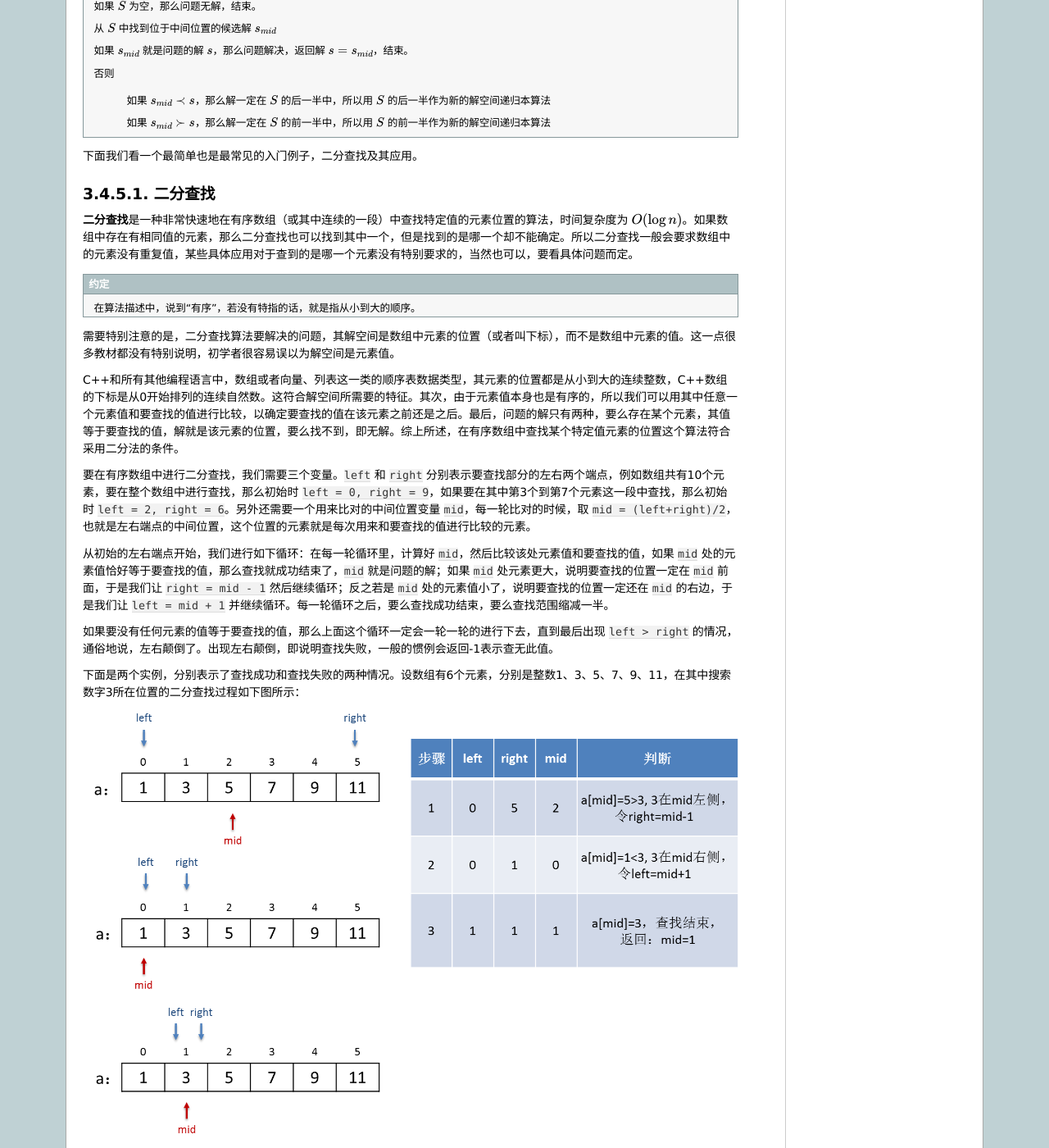
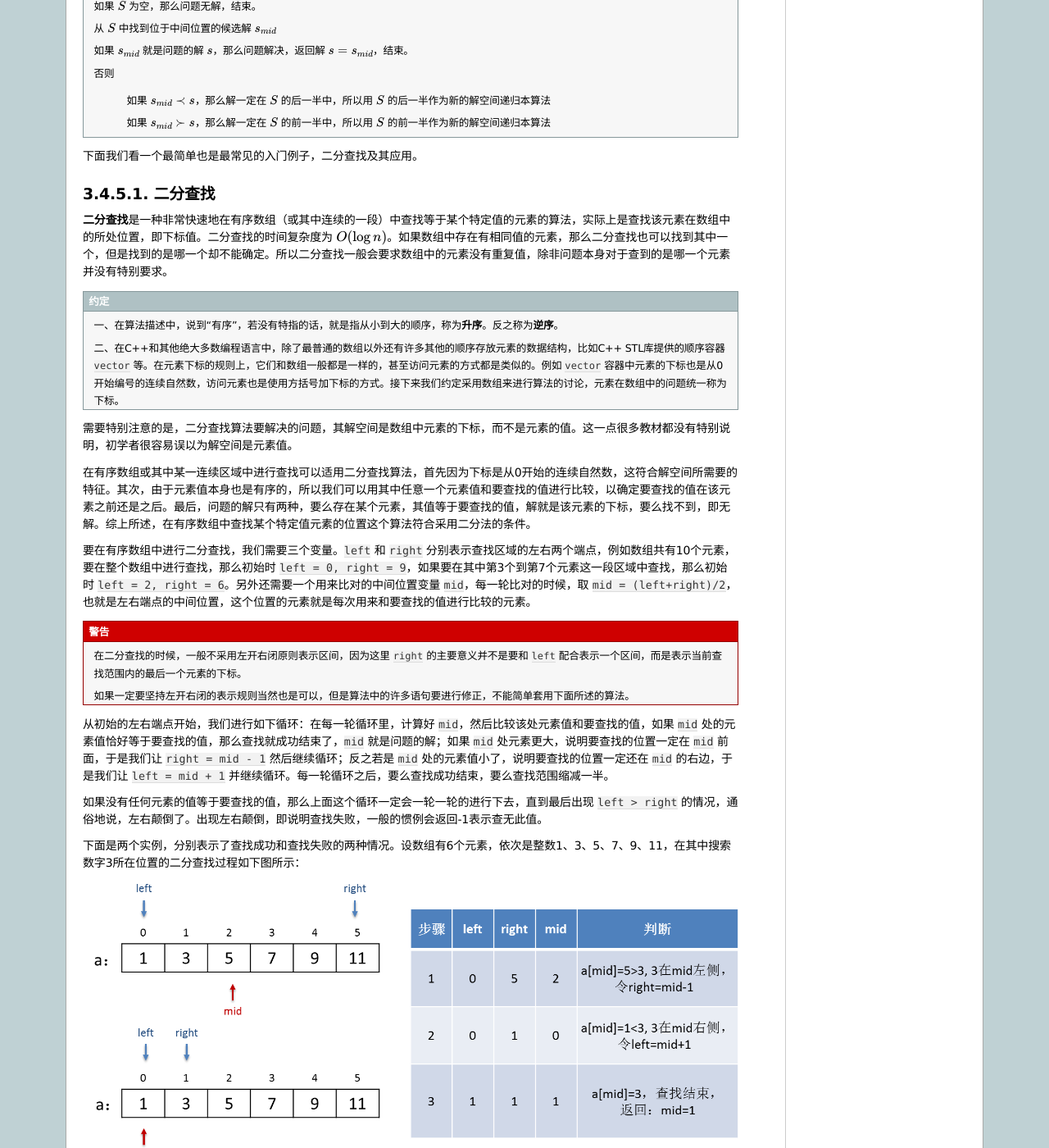
Before and after one commit to majorli/algo_guide, a Sphinx documentation site: the page built from source/ch02/sec04/245_bin_search.rst, in a window 1280 px wide and 1400 px high, scrolled down 1369 px. Shown: the whole window at 82% size. Built offline with Sphinx 7.4.7, drawn with Linux system fonts in a browser that asks for light colours; formulas are drawn with MathJax 3; some of the changed text lies outside the part shown.

Commit message:
20200419_1628draft_245_ok_246_proofreading

```diff
--- a/source/ch02/sec04/245_bin_search.rst
+++ b/source/ch02/sec04/245_bin_search.rst
@@ -29,13 +29,13 @@
 
 3. 候选解之间可以通过某一种特定的规则来进行比较，确定相互顺序。
 
-   最常见的比较规则即为数的大小关系，但并不仅限于此。我们已经见过的一种并非数的大小关系的次序就是字符串的字典序，今后我们还会在图结构中看到所谓的图节点的“拓扑序”。总之，有一种明确的比较规则，能够\ :strong:`唯一确定`\ 不同候选解之间的“先后顺序”即可。
+   最常见的比较规则即为数的大小关系，但并不仅限于此。我们已经见过一种并非数的大小关系的次序就是字符串的字典序，今后我们还会在图结构中看到所谓的图节点的\ :strong:`拓扑序`\ 。总之，有一种明确的比较规则，能够\ :strong:`唯一确定`\ 不同候选解之间的先后顺序即可。
 
-   纯粹数学上的概念，元素之间若能通过一种明确的比较规则来判定一个唯一的明确的先后顺序的集合，叫做\ :strong:`良序集`，元素之间的先后顺序就叫做\ :strong:`序`。常见的整数集合、有理数集合、实数集合等都是良序集，数与数之间的大小关系就是它们的序，用小于号 :math:`\lt` 就可以表示数与数之间的序关系。
+   纯数学的概念认为，元素之间若能通过一种明确的比较规则来判定一个唯一确定的先后顺序的集合，便叫做\ :strong:`良序集`\ ，元素之间的先后顺序叫做\ :strong:`序`\ 。常见的整数集合、有理数集合、实数集合等都是良序集，数与数之间的大小关系就是它们的序，用小于号 :math:`\lt` 就可以表示数与数之间的序关系。
 
-   一般情况下，不管是整数、实数，还是字符串、图的节点，都用符号 :math:`\prec` 来表示“先于”关系，:math:`a\prec b` 表示在序关系上，:math:`a` 先于 :math:`b`。对于数的大小关系，相当于小于号 :math:`\lt`，而按照数轴左小右大的规则，我们也可以称较小的数在前、较大的数在后。
+   一般情况下，不管是整数、实数，还是字符串、图的节点，都用符号 :math:`\prec` 来表示“先于”关系，:math:`a\prec b` 表示在序关系上，:math:`a` 先于 :math:`b`\ 。对于数的大小关系，相当于小于号 :math:`\lt`\ ，而按照数轴左小右大的规则，我们也可以称较小的数在前、较大的数在后。
 
-   当然了，等于和不等于这两个关系 :math:`=,\neq` 总是通用的。另外，和数的其他三个大小关系 :math:`\le,\gt,\ge` 对应，一般的序关系还有先于等于、后于和后于等于，符号分别为 :math:`\preceq,\succ,\succeq`。
+   当然了，等于和不等于这两个关系 :math:`=,\neq` 总是通用的。另外，与数的其他三个大小关系 :math:`\le,\gt,\ge` 对应，一般的序关系还有先于等于、后于和后于等于，符号分别为 :math:`\preceq,\succ,\succeq`\ 。
 
    .. attention::
 
@@ -45,12 +45,12 @@
 
       实际上，只有小于关系是必要的，其他关系都是补充性质的。使用大于、等于这些关系只是为了便利起见，因为所有其他关系都可以用小于关系表示出来。
 
-      在C++语言中允许对任何自定义数据类型，通常是结构（struct），定义它们的关系运算，以便程序可以对自定义类型的数据进行大小比较。比如我们已经见过的C++ string，就可以直接用 ``==,!=,<,>,<=,>=`` 这六种关系运算来比较它们的字典序。而C++语言的规则规定，最少仅需要为自定义类型定义 ``<`` 运算就够了，这就是因为其他五种运算都可以用小于运算来实现。例如 ``>=`` 运算只要对 ``<`` 运算的结果取反就可以了，大于等于就是不小于。
+      在C++语言中允许对任何自定义数据类型，通常是结构（struct），定义它们的关系运算，以便程序可以对自定义类型的数据进行大小比较。比如我们已经见过的C++ string，就可以直接用 ``==,!=,<,>,<=,>=`` 这六种关系运算来比较它们的字典序。而C++语言的规则规定，最少仅需要为自定义类型定义 ``<`` 运算就够了，这是因为其他五种运算都可以用小于运算来实现。例如 ``>=`` 运算只要对 ``<`` 运算的结果取反就可以了，大于等于就是不小于。
 
       请大家思考一下，怎样仅用小于运算就能实现所有六种关系运算。
 
 
-4. 给出解空间中的任意一个候选解 :math:`s_j`，我们有办法判断它是不是问题的解 :math:`s`，如果不是，那么我们还能进一步判断它比解大还是小。换句话说，我们可以对 :math:`s_j` 和 :math:`s` 进行序的比较。
+4. 给出解空间中的任意一个候选解 :math:`s_j`\ ，我们有办法判断它是不是问题的解 :math:`s`\ ，如果不是，那么我们还能进一步判断它比解大还是小。换句话说，我们可以对 :math:`s_j` 和 :math:`s` 进行序的比较。
 
 
 满足以上四个条件的问题，可以用二分法求解。二分算法的基本框架如下：
@@ -63,13 +63,13 @@
 
    从 :math:`S` 中找到位于中间位置的候选解 :math:`s_{mid}`
 
-   如果 :math:`s_{mid}` 就是问题的解 :math:`s`，那么问题解决，返回解 :math:`s=s_{mid}`，结束。
+   如果 :math:`s_{mid}` 就是问题的解 :math:`s`，那么问题解决，返回解 :math:`s=s_{mid}`\ ，结束。
 
    否则
 
-       如果 :math:`s_{mid} \prec s`，那么解一定在 :math:`S` 的后一半中，所以用 :math:`S` 的后一半作为新的解空间递归本算法
+       如果 :math:`s_{mid} \prec s`\ ，那么解一定在 :math:`S` 的后一半中，所以用 :math:`S` 的后一半作为新的解空间递归本算法
 
-       如果 :math:`s_{mid} \succ s`，那么解一定在 :math:`S` 的前一半中，所以用 :math:`S` 的前一半作为新的解空间递归本算法
+       如果 :math:`s_{mid} \succ s`\ ，那么解一定在 :math:`S` 的前一半中，所以用 :math:`S` 的前一半作为新的解空间递归本算法
 
 
 下面我们看一个最简单也是最常见的入门例子，二分查找及其应用。
@@ -78,23 +78,31 @@
 二分查找
 ^^^^^^^^^^^^^^^^^^^^^^^^^^^^^^^^^^
 
-:strong:`二分查找`\ 是一种非常快速地在有序数组（或其中连续的一段）中查找特定值的元素位置的算法，时间复杂度为 :math:`O(\log n)`。如果数组中存在有相同值的元素，那么二分查找也可以找到其中一个，但是找到的是哪一个却不能确定。所以二分查找一般会要求数组中的元素没有重复值，某些具体应用对于查到的是哪一个元素没有特别要求的，当然也可以，要看具体问题而定。
+:strong:`二分查找`\ 是一种非常快速地在有序数组（或其中连续的一段）中查找等于某个特定值的元素的算法，实际上是查找该元素在数组中的所处位置，即下标值。二分查找的时间复杂度为 :math:`O(\log n)`\ 。如果数组中存在有相同值的元素，那么二分查找也可以找到其中一个，但是找到的是哪一个却不能确定。所以二分查找一般会要求数组中的元素没有重复值，除非问题本身对于查到的是哪一个元素并没有特别要求。
 
 .. admonition:: 约定
 
-   在算法描述中，说到“有序”，若没有特指的话，就是指从小到大的顺序。
+   一、在算法描述中，说到“有序”，若没有特指的话，就是指从小到大的顺序，称为\ :strong:`升序`\ 。反之称为\ :strong:`逆序`\ 。
 
-需要特别注意的是，二分查找算法要解决的问题，其解空间是数组中元素的位置（或者叫下标），而不是数组中元素的值。这一点很多教材都没有特别说明，初学者很容易误以为解空间是元素值。
+   二、在C++和其他绝大多数编程语言中，除了最普通的数组以外还有许多其他的顺序存放元素的数据结构，比如C++ STL库提供的顺序容器 ``vector`` 等。在元素下标的规则上，它们和数组一般都是一样的，甚至访问元素的方式都是类似的。例如 ``vector`` 容器中元素的下标也是从0开始编号的连续自然数，访问元素也是使用方括号加下标的方式。接下来我们约定采用数组来进行算法的讨论，元素在数组中的问题统一称为下标。
 
-C++和所有其他编程语言中，数组或者向量、列表这一类的顺序表数据类型，其元素的位置都是从小到大的连续整数，C++数组的下标是从0开始排列的连续自然数。这符合解空间所需要的特征。其次，由于元素值本身也是有序的，所以我们可以用其中任意一个元素值和要查找的值进行比较，以确定要查找的值在该元素之前还是之后。最后，问题的解只有两种，要么存在某个元素，其值等于要查找的值，解就是该元素的位置，要么找不到，即无解。综上所述，在有序数组中查找某个特定值元素的位置这个算法符合采用二分法的条件。
+需要特别注意的是，二分查找算法要解决的问题，其解空间是数组中元素的下标，而不是元素的值。这一点很多教材都没有特别说明，初学者很容易误以为解空间是元素值。
 
-要在有序数组中进行二分查找，我们需要三个变量。``left`` 和 ``right`` 分别表示要查找部分的左右两个端点，例如数组共有10个元素，要在整个数组中进行查找，那么初始时 ``left = 0, right = 9``，如果要在其中第3个到第7个元素这一段中查找，那么初始时 ``left = 2, right = 6``。另外还需要一个用来比对的中间位置变量 ``mid``，每一轮比对的时候，取 ``mid = (left+right)/2``，也就是左右端点的中间位置，这个位置的元素就是每次用来和要查找的值进行比较的元素。
+在有序数组或其中某一连续区域中进行查找可以适用二分查找算法，首先因为下标是从0开始的连续自然数，这符合解空间所需要的特征。其次，由于元素值本身也是有序的，所以我们可以用其中任意一个元素值和要查找的值进行比较，以确定要查找的值在该元素之前还是之后。最后，问题的解只有两种，要么存在某个元素，其值等于要查找的值，解就是该元素的下标，要么找不到，即无解。综上所述，在有序数组中查找某个特定值元素的位置这个算法符合采用二分法的条件。
 
-从初始的左右端点开始，我们进行如下循环：在每一轮循环里，计算好 ``mid``，然后比较该处元素值和要查找的值，如果 ``mid`` 处的元素值恰好等于要查找的值，那么查找就成功结束了，``mid`` 就是问题的解；如果 ``mid`` 处元素更大，说明要查找的位置一定在 ``mid`` 前面，于是我们让 ``right = mid - 1`` 然后继续循环；反之若是 ``mid`` 处的元素值小了，说明要查找的位置一定还在 ``mid`` 的右边，于是我们让 ``left = mid + 1`` 并继续循环。每一轮循环之后，要么查找成功结束，要么查找范围缩减一半。
+要在有序数组中进行二分查找，我们需要三个变量。\ ``left`` 和 ``right`` 分别表示查找区域的左右两个端点，例如数组共有10个元素，要在整个数组中进行查找，那么初始时 ``left = 0, right = 9``\ ，如果要在其中第3个到第7个元素这一段区域中查找，那么初始时 ``left = 2, right = 6``\ 。另外还需要一个用来比对的中间位置变量 ``mid``\ ，每一轮比对的时候，取 ``mid = (left+right)/2``\ ，也就是左右端点的中间位置，这个位置的元素就是每次用来和要查找的值进行比较的元素。
 
-如果要没有任何元素的值等于要查找的值，那么上面这个循环一定会一轮一轮的进行下去，直到最后出现 ``left > right`` 的情况，通俗地说，左右颠倒了。出现左右颠倒，即说明查找失败，一般的惯例会返回-1表示查无此值。
+.. warning::
 
-下面是两个实例，分别表示了查找成功和查找失败的两种情况。设数组有6个元素，分别是整数1、3、5、7、9、11，在其中搜索数字3所在位置的二分查找过程如下图所示：
+   在二分查找的时候，一般不采用左开右闭原则表示区间，因为这里 ``right`` 的主要意义并不是要和 ``left`` 配合表示一个区间，而是表示当前查找范围内的最后一个元素的下标。
+
+   如果一定要坚持左开右闭的表示规则当然也是可以，但是算法中的许多语句要进行修正，不能简单套用下面所述的算法。
+
+从初始的左右端点开始，我们进行如下循环：在每一轮循环里，计算好 ``mid``\ ，然后比较该处元素值和要查找的值，如果 ``mid`` 处的元素值恰好等于要查找的值，那么查找就成功结束了，\ ``mid`` 就是问题的解；如果 ``mid`` 处元素更大，说明要查找的位置一定在 ``mid`` 前面，于是我们让 ``right = mid - 1`` 然后继续循环；反之若是 ``mid`` 处的元素值小了，说明要查找的位置一定还在 ``mid`` 的右边，于是我们让 ``left = mid + 1`` 并继续循环。每一轮循环之后，要么查找成功结束，要么查找范围缩减一半。
+
+如果没有任何元素的值等于要查找的值，那么上面这个循环一定会一轮一轮的进行下去，直到最后出现 ``left > right`` 的情况，通俗地说，左右颠倒了。出现左右颠倒，即说明查找失败，一般的惯例会返回-1表示查无此值。
+
+下面是两个实例，分别表示了查找成功和查找失败的两种情况。设数组有6个元素，依次是整数1、3、5、7、9、11，在其中搜索数字3所在位置的二分查找过程如下图所示：
 
 .. image:: ../../images/245_bisearch_1.png
 
@@ -107,16 +115,16 @@
 .. literalinclude:: ../../codes/245_bis_1.cpp
    :language: c++
 
-但是我们发现这种把查找过程直接在main函数中实现的方法其实并不太好。``left, right, mid`` 这些只是用于查找过程的变量同时在main函数中定义和使用，在循环结束后需要判断循环退出的原因，这些都使得主程序显得比较杂乱。而且一般一个算法问题的程序结构会更加复杂，把二分查找过程和主程序合并在一起会让主程序的易读性变差。所以我们一般建议把二分查找这样的“小型”算法过程单独写在一个函数里，在主程序中调用这个函数来实现查找，这叫做“封装”。
+但是我们发现这种把查找过程直接在 ``main()`` 函数中实现的方法其实并不太好，整个程序显得很混乱，在循环结束后还需要专门判断循环退出的原因。这种现象在软件设计领域叫做\ :strong:`耦合`\ ，是应该要避免的不良方式。我们应该把二分查找这样的“专用型”功能模块单独写成一个函数，在主程序中调用这个函数来实现查找，这叫做\ :strong:`封装`\ ，是软件设计中用于\ :strong:`解耦`\ 的重要方法。
 
 .. literalinclude:: ../../codes/245_bis_2.cpp
    :language: c++
 
 .. note::
 
-   程序中使用了一个预定义宏 ``LEN(a)`` 来获取一个数组的长度，这是传统C语言数组处理时的一个常用技巧，需要记住。
+   程序中使用了一个预定义宏 ``LEN(a)`` 来获取一个数组的长度，这是来自C语言的一个数组处理常用技巧，有时候很管用，值得记住。
 
-   main函数在查找值 ``t`` 的时候，用一个 ``if`` 语句来判断查找是否成功，利用了“赋值表达式的值为被赋予的值”这个特点，在判断表达式里同时实现了二分查找函数的调用、保存查找函数返回值和判断返回值是否为-1这样三个功能，这也是C++语言常用的一种模式，需要记住。
+   ``main()`` 函数在查找值 ``t`` 的时候，用一个 ``if`` 语句来判断查找是否成功，利用了“赋值表达式的值为被赋予的值”这个特点，在判断表达式里同时实现了二分查找函数的调用、保存查找函数返回值和判断返回值是否为-1这样三个功能，这也是C++语言常用的一种模式，需要记住。
 
 这样一来，程序的结构就显得优雅多了，个中妙处大家慢慢在今后越来越复杂的程序编写时自然会体会得到。
 
@@ -131,7 +139,7 @@
 .. image:: ../../images/245_table.png
 
 
-在计算机软件中这样的表是很常见的，称为\ :strong:`二维数据表`，简称\ :strong:`表`。数据表的每一列称为一个\ :strong:`字段`，每一行称为一条\ :strong:`记录`。字段是用来定义数据表的，字段的定义包括字段的名称、数据类型，有时候也包括数据的取值范围等其他必要信息。每张表至少要有一个字段，所有字段的定义按照从左到右的顺序组合在一起就定义好了一张表，称为\ :strong:`表结构`。记录则是表中具体的内容，没有记录的表称为\ :strong:`空表`。
+在计算机软件中这样的表是很常见的，称为\ :strong:`二维数据表`\ ，简称\ :strong:`表`\ 。数据表的每一列称为一个\ :strong:`字段`\ ，每一行称为一条\ :strong:`记录`\ 。字段是用来定义数据表的，字段的定义包括字段的名称、数据类型，有时候也包括数据的取值范围等其他必要信息。每张表至少要有一个字段，所有字段的定义按照从左到右的顺序组合在一起就定义好了一张表，称为\ :strong:`表结构`\ 。记录则是表中具体的内容，没有记录的表称为\ :strong:`空表`\ 。
 
 在C++语言中，最合适的定义字段和表结构的方法是用结构，例如上面这张成绩单的表结构就可以定义为：
 
@@ -166,7 +174,7 @@
 
    一共输出m行，每行代表一名查分的人。
 
-   每一行中，如果表中有该查分人，就输出 ``name: 名字, No.考试号, score = 分数, rank = 名次``，如果找不到则输出 ``名字 is not found``。
+   每一行中，如果表中有该查分人，就输出 ``name: 名字, No.考试号, score = 分数, rank = 名次``\ ，如果找不到则输出 ``名字 is not found``\ 。
 
 下面是输入的内容，请复制后自行编辑成一个文本文件用于测试程序：
 
@@ -200,16 +208,16 @@
 边界查找
 ^^^^^^^^^^^^^^^^^^^^
 
-有时候我们需要在一个有序数组中寻找以某个指定的值 :math:`v` 为界的边界位置 :math:`p`，即以 :math:`v` 为边界，将数组分成大小两部分，左小右大。
+有时候我们需要在一个有序数组中寻找以某个指定的值 :math:`v` 为界的边界位置 :math:`p`\ ，即以 :math:`v` 为边界，将数组分成大小两部分，左小右大。
 
-由于数组中本身就可能存在值为 :math:`v` 的元素，所以边界一般有两种：一种叫左端边界，在它左边的所有元素值都小于 :math:`v`，从它开始一直到数组末尾的所有元素值都大于等于 :math:`v`；另一种叫右端边界，在它左边的所有元素值都小于等于 :math:`v`，而从它开始一直到数组末尾的所有元素值都大于 :math:`v`。从下面这张图中可以直观的看出什么叫边界，左端和右端又是什么意思：
+由于数组中本身就可能存在值为 :math:`v` 的元素，所以边界一般有两种：一种叫左端边界，在它左边的所有元素值都小于 :math:`v`\ ，从它开始一直到数组末尾的所有元素值都大于等于 :math:`v`\ ；另一种叫右端边界，在它左边的所有元素值都小于等于 :math:`v`\ ，而从它开始一直到数组末尾的所有元素值都大于 :math:`v`\ 。从下面这张图中可以直观的看出什么叫边界，左端和右端又是什么意思：
 
 .. image:: ../../images/245_edge.png
 
 
-由于边界查找时数组本身有序，所以边界查找总是可以使用二分法。二分边界查找在其他更加复杂的算法中是经常要使用到的，比如二分插入排序。具体用哪一种边界要看具体问题而定，但是二者的查找过程是相同的，只是规则略有不同。我们下面将介绍二分查找右端边界的方法。
+由于数组本身有序，所以边界查找总是可以使用二分法。二分边界查找在其他更加复杂的算法中是经常要使用到的，比如二分插入排序。具体用哪一种边界要看具体问题而定，但是二者的查找过程是相同的，只是规则略有不同。我们下面将介绍二分查找右端边界的方法。
 
-和二分查找值不同，查找边界时找到某个元素的值等于 :math:`v` 不代表查找结束，因为我们要找的是边界位置，而不是元素的位置。仍以整数数组 ``a`` 为例，我们需要找某个值 ``v`` 的右端边界。现在我们需要把所有等于 ``v`` 的元素都归在边界的左边，所以我们在比较时，应该把 ``a[mid] == v`` 视同为 ``a[mid] < v``。换句话说，假如 ``a[mid] == v``，我们就当作是 ``a[mid]`` 小了，这样下一步要会把查找范围改到 ``mid`` 后面那一半，这样就相当于把等于 ``v`` 的元素归到边界之前去了。
+和二分查找值不同，查找边界时找到某个元素的值等于 :math:`v` 不代表查找结束，因为我们要找的是边界位置，而不是元素的位置。以在整数数组 ``a`` 中查找值 ``v`` 的右端边界为例，现在我们需要把所有等于 ``v`` 的元素都归在边界的左边，所以比较时 ``a[mid] == v`` 相当于 ``a[mid] < v``\ 。换句话说，假如 ``a[mid] == v``\ ，我们就当作是 ``a[mid]`` 小了，这样下一步要会把查找范围改到 ``mid`` 后面那一半，这样就相当于把等于 ``v`` 的元素归到边界之前去了。
 
 所以边界查找一定会找到 ``left > right`` 循环结束为止。根据二分查找的特征，查找范围总是在折半折半的缩小，最终如果查找失败，循环结束时，一定是 ``left`` 在 ``right`` 右边一个位置。而我们要找的边界就是最终的 ``left`` 位置。
 
```
Also changed, not shown: other parts of source/ch02/sec04/245_bin_search.rst (+2 -2 lines), source/ch02/sec04/246_cubic_root.rst (+11 -9 lines).
